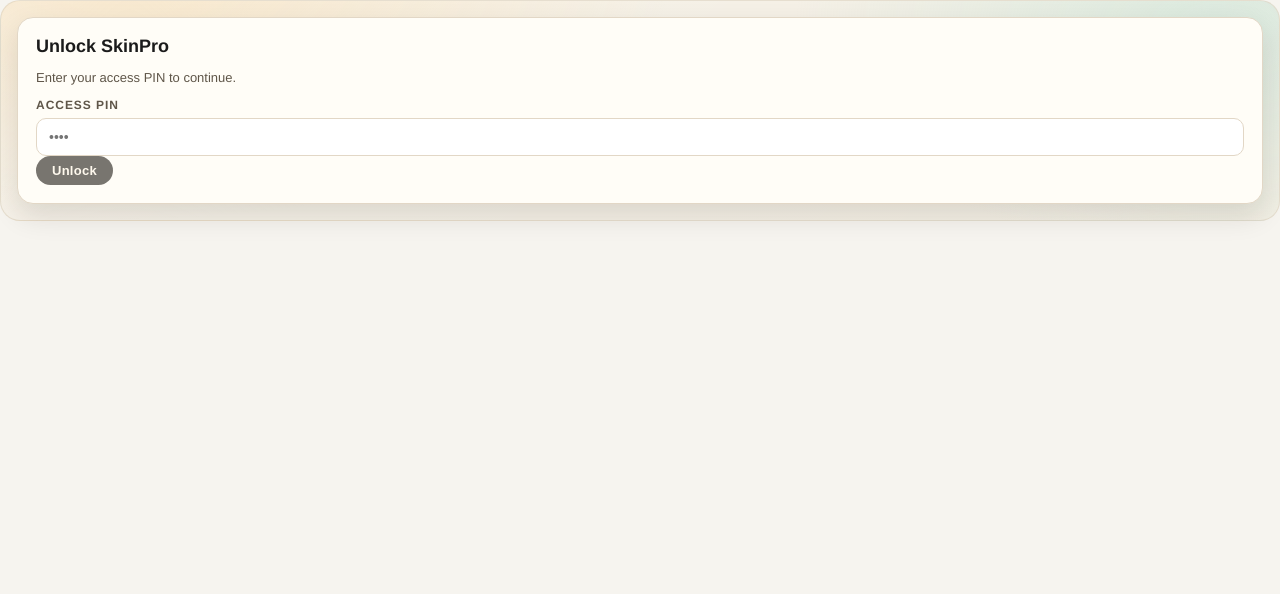
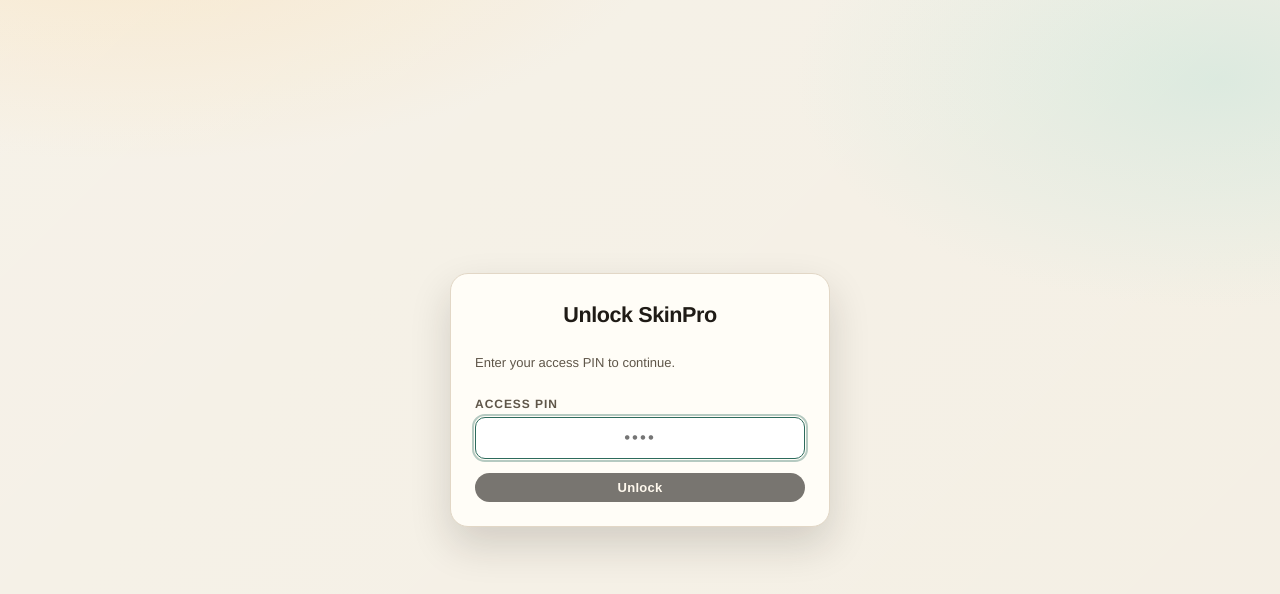
Before and after one commit to brianjames-dev/SkinPro, a Next.js app in the folder src/: page /auth in a window 1280 px wide. Shown: the top 594 px of the page. Built offline with nearby package versions, Linux system fonts and the light colour scheme.

Commit message:
Center auth unlock screen as a full-page modal.
Use a fixed full-viewport shell with the app background and a compact centered card for PIN entry.

```diff
--- /dev/null
+++ b/src/app/auth/auth.module.css
@@ -0,0 +1,90 @@
+.shell {
+  --ink: #1f1b16;
+  --ink-muted: #5f5649;
+  --accent: #2d6b5d;
+  --surface: #fffdf7;
+  --line: #e2d7c6;
+  --shadow: 0 18px 40px rgba(32, 26, 18, 0.16);
+
+  position: fixed;
+  inset: 0;
+  z-index: 1;
+  display: flex;
+  align-items: center;
+  justify-content: center;
+  padding: 24px;
+  box-sizing: border-box;
+  color: var(--ink);
+  background:
+    radial-gradient(900px 400px at 10% -10%, rgba(248, 226, 190, 0.85), transparent 60%),
+    radial-gradient(700px 380px at 95% 10%, rgba(197, 228, 216, 0.55), transparent 60%),
+    #f4efe4;
+}
+
+.shell::before {
+  content: "";
+  position: absolute;
+  inset: 0;
+  background-image: linear-gradient(
+    135deg,
+    rgba(255, 255, 255, 0.18),
+    rgba(255, 255, 255, 0)
+  );
+  pointer-events: none;
+}
+
+.modal {
+  position: relative;
+  z-index: 1;
+  width: min(100%, 380px);
+  display: grid;
+  gap: 14px;
+  padding: 28px 24px 24px;
+  border-radius: 18px;
+  border: 1px solid var(--line);
+  background: var(--surface);
+  box-shadow: var(--shadow);
+}
+
+.title {
+  margin: 0;
+  font-size: 1.35rem;
+  font-weight: 650;
+  letter-spacing: -0.02em;
+  color: var(--ink);
+  text-align: center;
+}
+
+.form {
+  display: grid;
+  gap: 14px;
+}
+
+.input {
+  width: 100%;
+  box-sizing: border-box;
+  padding: 10px 12px;
+  border-radius: 10px;
+  border: 1px solid var(--line);
+  background: #fff;
+  color: var(--ink);
+  font: inherit;
+  font-size: 1.05rem;
+  letter-spacing: 0.12em;
+  text-align: center;
+}
+
+.input:focus {
+  outline: 2px solid rgba(45, 107, 93, 0.35);
+  outline-offset: 1px;
+  border-color: var(--accent);
+}
+
+.actions {
+  display: flex;
+  justify-content: stretch;
+}
+
+.actions > * {
+  width: 100%;
+}
--- a/src/app/auth/page.tsx
+++ b/src/app/auth/page.tsx
@@ -2,7 +2,7 @@
 
 import { Suspense, useMemo, useState } from "react";
 import { useRouter, useSearchParams } from "next/navigation";
-import styles from "../clients/clients.module.css";
+import styles from "./auth.module.css";
 import Button from "../ui/Button";
 import Field from "../ui/Field";
 import Notice from "../ui/Notice";
@@ -62,26 +62,32 @@
   };
 
   return (
-    <div className={styles.page}>
-      <section className={styles.panel}>
-        <h1 className={styles.sectionTitle}>Unlock SkinPro</h1>
+    <div className={styles.shell}>
+      <section className={styles.modal} aria-labelledby="auth-title">
+        <h1 id="auth-title" className={styles.title}>
+          Unlock SkinPro
+        </h1>
         <Notice>Enter your access PIN to continue.</Notice>
         {error && <StatusMessage>{error}</StatusMessage>}
-        <form onSubmit={handleSubmit}>
+        <form className={styles.form} onSubmit={handleSubmit}>
           <Field label="Access PIN">
             <input
               className={styles.input}
               type="password"
               inputMode="numeric"
               name="pin"
+              autoComplete="current-password"
               value={pin}
               onChange={(event) => setPin(event.target.value)}
               placeholder="••••"
+              autoFocus
             />
           </Field>
-          <Button type="submit" disabled={loading || !pin.trim()}>
-            {loading ? "Unlocking..." : "Unlock"}
-          </Button>
+          <div className={styles.actions}>
+            <Button type="submit" disabled={loading || !pin.trim()}>
+              {loading ? "Unlocking..." : "Unlock"}
+            </Button>
+          </div>
         </form>
       </section>
     </div>
@@ -90,7 +96,7 @@
 
 export default function AuthPage() {
   return (
-    <Suspense fallback={<div className={styles.page} />}>
+    <Suspense fallback={<div className={styles.shell} aria-hidden />}>
       <AuthContent />
     </Suspense>
   );
```
